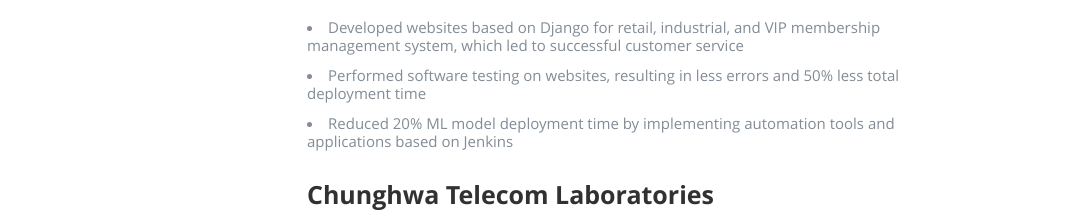
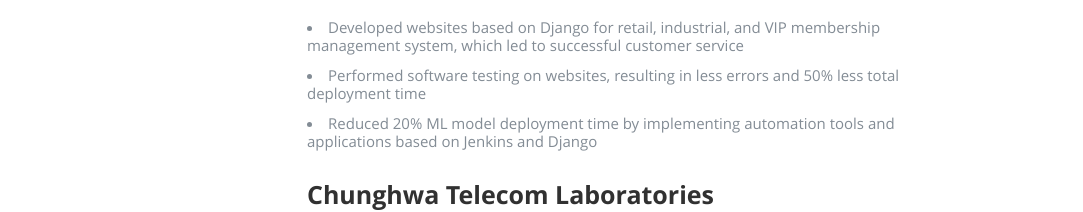
Before and after one commit to tbakerx/react-resume-template, a React (Create React App) app: page / in a window 1280 px wide. Shown: the part 1809-2021 px from the top of the page, without its empty margins (98-1181 px from the left). Built offline with nearby package versions, Linux system fonts and the light colour scheme.

Commit message:
change resume files

```diff
--- a/public/resumeData.json
+++ b/public/resumeData.json
@@ -71,7 +71,7 @@
         "description":[
           "Developed websites based on Django for retail, industrial, and VIP membership management system, which led to successful customer service",
           "Performed software testing on websites, resulting in less errors and 50% less total deployment time",
-          "Reduced 20% ML model deployment time by implementing automation tools and applications based on Jenkins"
+          "Reduced 20% ML model deployment time by implementing automation tools and applications based on Jenkins and Django"
         ]
       },
       {
--- a/src/Components/About.js
+++ b/src/Components/About.js
@@ -1,5 +1,5 @@
 import React, { Component } from 'react';
-import PDF from '../UCLA_Jhou.pdf'
+import PDF from '../JhouYanRu_resume.pdf'
 
 class About extends Component {
   render() {
```
Also changed, not shown: 1 other file (tests, documents, lock files or other folders).
